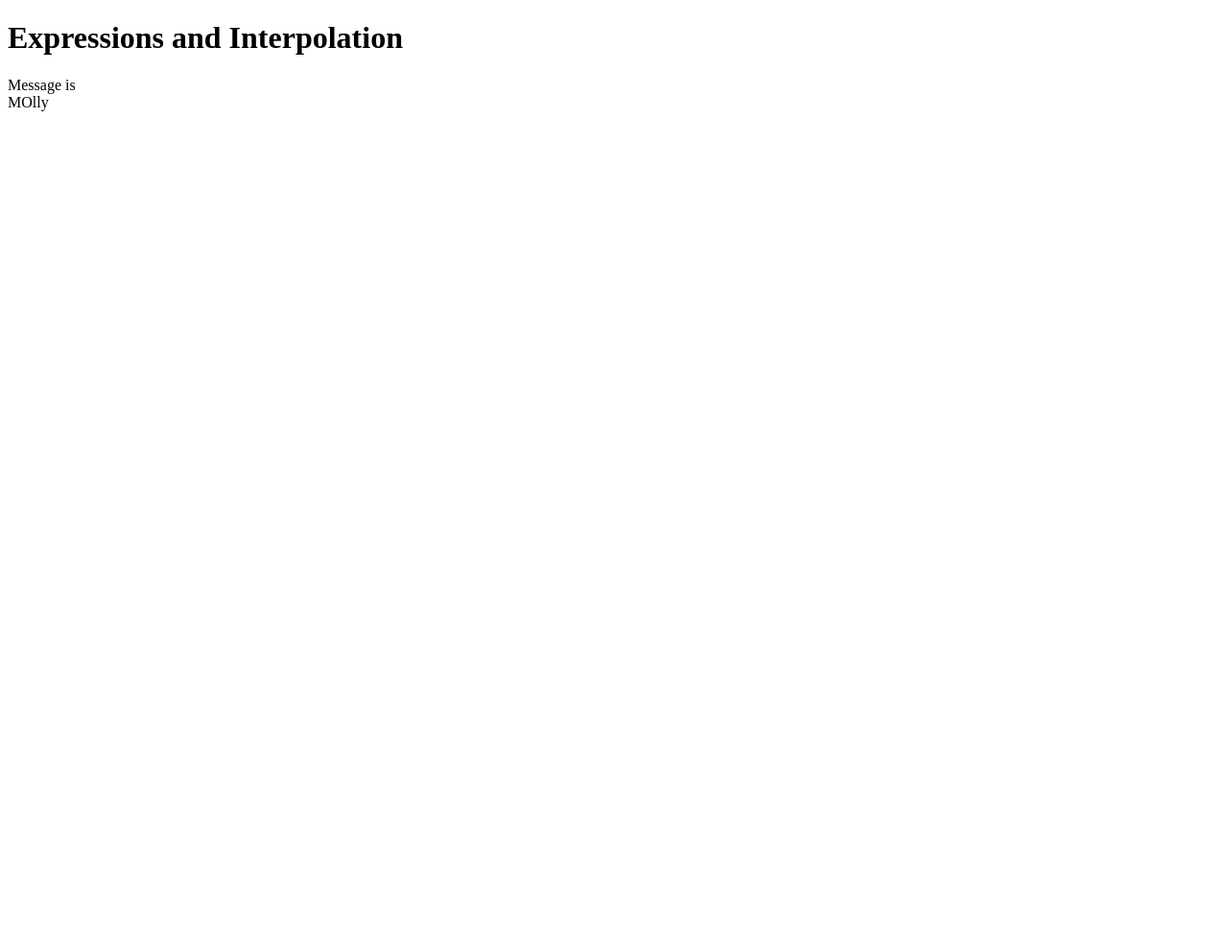
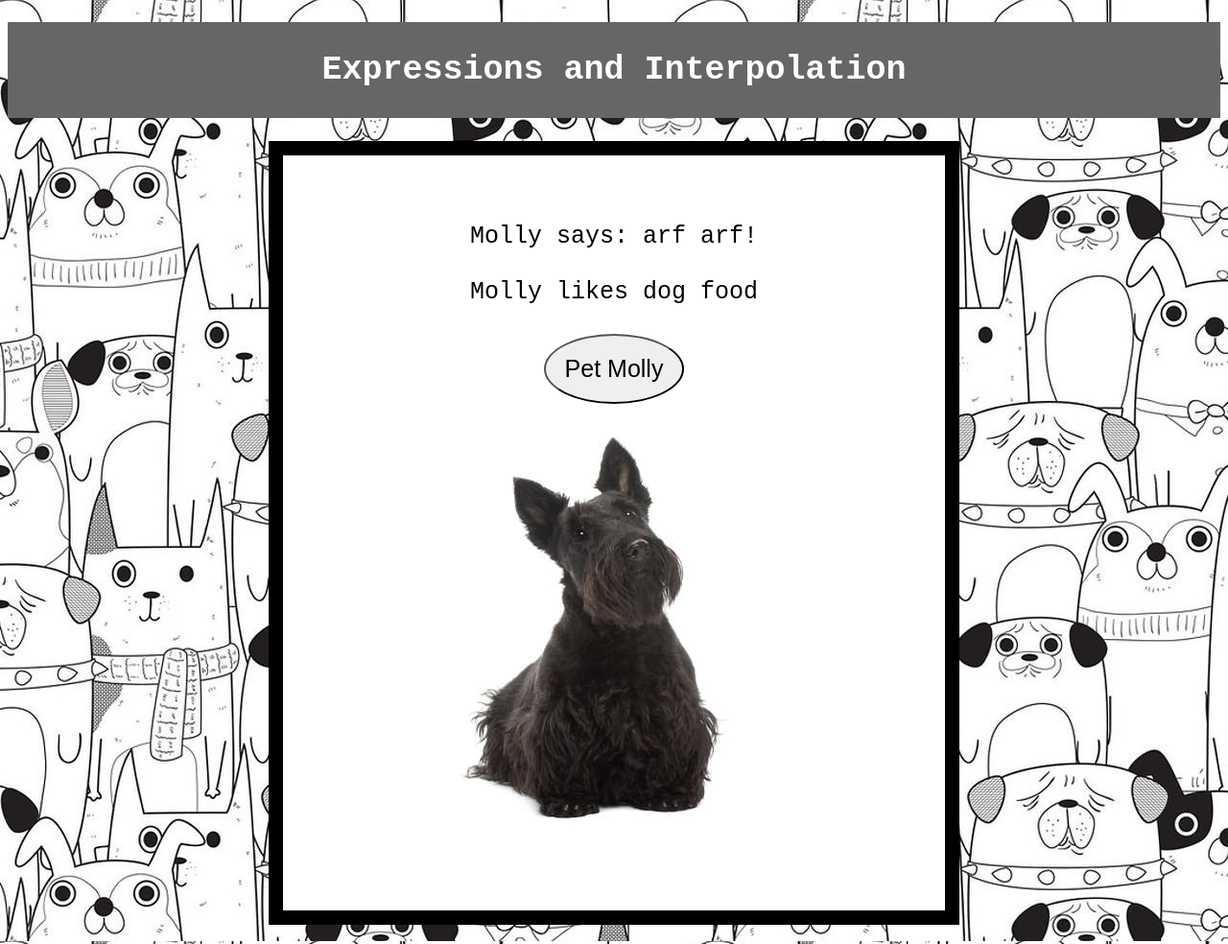
Before and after one commit to pjl1130/coursera-test, a plain HTML site: page act1/index.html in a window 1280 px wide. Shown: the whole page at 96% size. Before the commit the page ends 800 px from the top, so only its background shows below. Drawn offline with Linux system fonts and the light colour scheme.

Commit message:
Activity1.

```diff
--- a/act1/app.js
+++ b/act1/app.js
@@ -4,9 +4,19 @@
 angular.module('MsgApp',[])
 .controller('MsgController',MsgController);
 MsgController.$inject = ['$scope'];
+
 function MsgController($scope) {
-  $scope.name = "MOlly";
-  $scope.message = "Molly likes dog food";
+  $scope.name = "Molly";
+  $scope.states = "chill";
+
+ $scope.sayMsg = function (){
+  return "Molly likes dog food";
+ }
+$scope.PetMolly = function (){
+$scope.states = "petted";
+}
+
+
 }
 
 })();
--- a/act1/index.html
+++ b/act1/index.html
@@ -4,18 +4,55 @@
 <meta charset="utf-8">
 <script src="angular.min.js"></script>
 <script src="app.js"></script>
-<style></style>
+
+<style>
+body{
+background-image:url("img/bgop2.jpg");
+font-size: 25px;
+font-family: 'Courier New', Courier, monospace;
+}
+
+div {
+background-color:white;
+text-align: center;
+width: 550px;
+border: 15px solid black;
+padding: 70px;
+margin: 20px auto;
+}
+
+ h1{
+text-align: center;
+background-color: #666;
+padding: 30px;
+font-size: 35px;
+color: white;
+}
+ button{
+
+font-size: 25px;
+border-radius: 50%;
+padding: 20px;
+ }
+
+</style>
 <title>Expressions and Interpolation</title>
 </head>
 
 <body>
     <h1>Expressions and Interpolation</h1>
     <div ng-controller='MsgController'>
-        Message is <br> {{name}}
+        {{name}} says: arf arf!
+        <br>
+        <br>
         {{sayMsg()}}
+        <br>
+        <br>
+        <button ng-click =PetMolly()>Pet Molly</button>
+        <br>
+        <img ng-src="img/pic_{{states}}.jpg">
+    </div>
 
-
-    </div>
 
 </body>
 
```
Also changed, not shown: index.html (deleted, +0 -22 lines), act1/img/Black-and-White-Doggy-Tile-Pattern-Repeat-Background-.jpg (added), act1/img/bg op 3.jpg (added), act1/img/bgop2.jpg (added), act1/img/pic_chill.jpg (added), act1/img/pic_petted.jpg (added), 1 other file.
